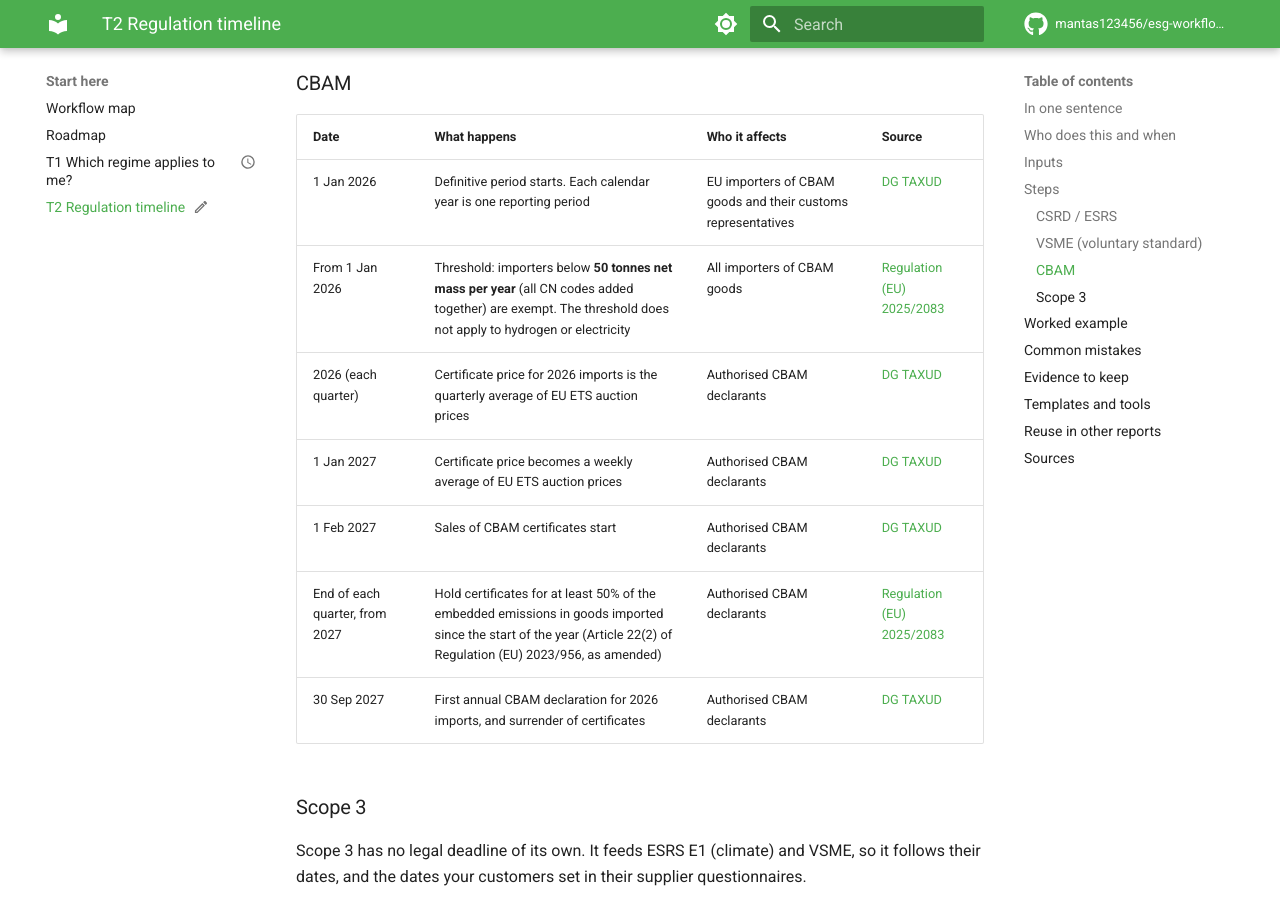
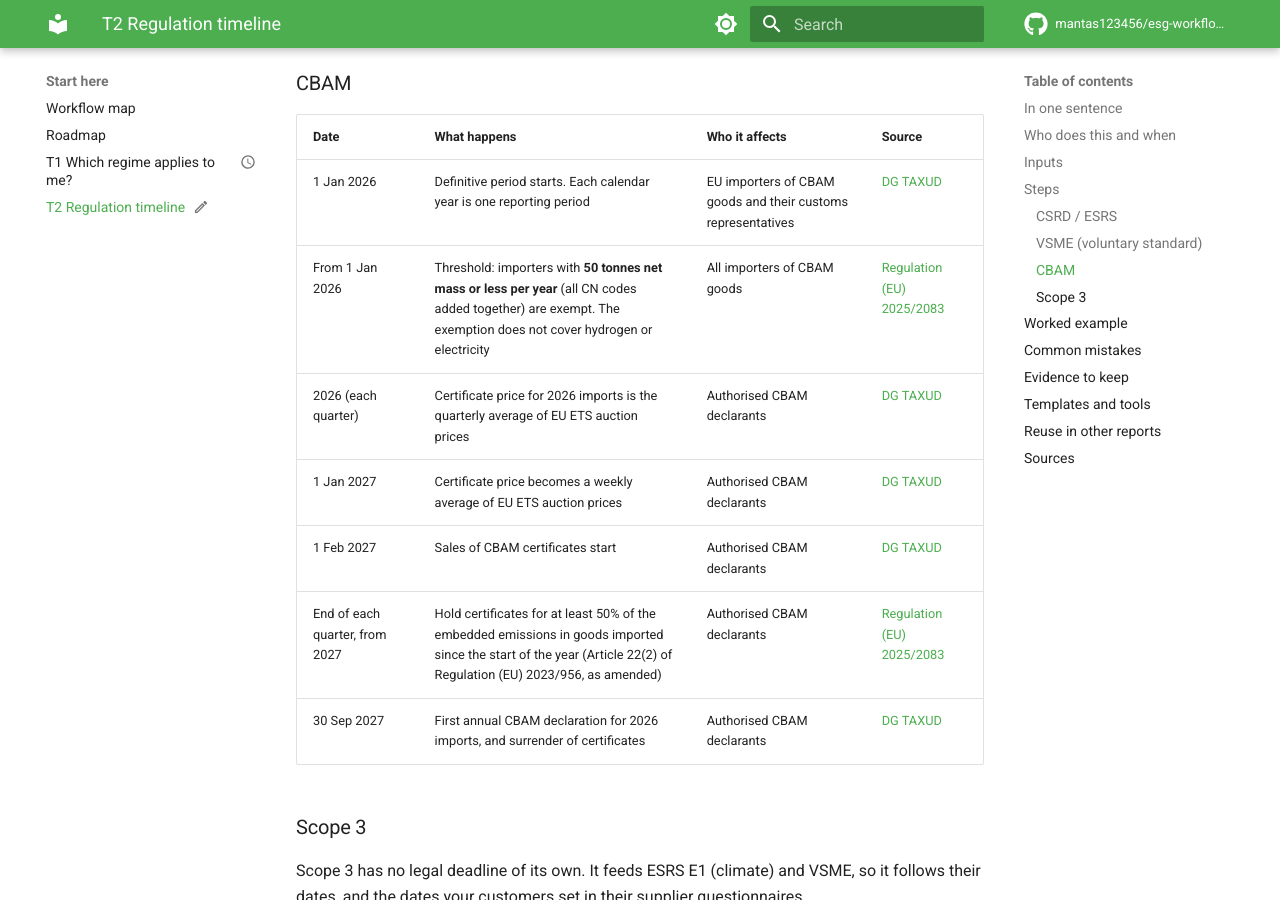
Before and after one commit to mantas123456/esg-workflows-handbook, an MkDocs documentation site: the page built from docs/start-here/timeline.md, in a window 1280 px wide and 900 px high, scrolled down 2204 px. Built offline with MkDocs 1.6.1 and Material for MkDocs 9.7.7, drawn with Linux system fonts in a browser that asks for light colours; comment, search, counter and statistics services are not loaded.

Commit message:
T2: fix CBAM threshold boundary wording
The exemption covers imports that do not exceed 50 t, so exactly 50 t is
exempt. Say "50 tonnes or less" instead of "below 50 tonnes".

Co-Authored-By: Claude Opus 5.5 <noreply@anthropic.com>

```diff
--- a/docs/start-here/timeline.md
+++ b/docs/start-here/timeline.md
@@ -64,7 +64,7 @@ your customer or bank asks for the data.
 | Date | What happens | Who it affects | Source |
 |---|---|---|---|
 | 1 Jan 2026 | Definitive period starts. Each calendar year is one reporting period | EU importers of CBAM goods and their customs representatives | [DG TAXUD](https://taxation-customs.ec.europa.eu/carbon-border-adjustment-mechanism/cbam-definitive-regime_en) |
-| From 1 Jan 2026 | Threshold: importers below **50 tonnes net mass per year** (all CN codes added together) are exempt. The threshold does not apply to hydrogen or electricity | All importers of CBAM goods | [Regulation (EU) 2025/2083](https://eur-lex.europa.eu/eli/reg/2025/2083/oj/eng) |
+| From 1 Jan 2026 | Threshold: importers with **50 tonnes net mass or less per year** (all CN codes added together) are exempt. The exemption does not cover hydrogen or electricity | All importers of CBAM goods | [Regulation (EU) 2025/2083](https://eur-lex.europa.eu/eli/reg/2025/2083/oj/eng) |
 | 2026 (each quarter) | Certificate price for 2026 imports is the quarterly average of EU ETS auction prices | Authorised CBAM declarants | [DG TAXUD](https://taxation-customs.ec.europa.eu/carbon-border-adjustment-mechanism/price-cbam-certificates_en) |
 | 1 Jan 2027 | Certificate price becomes a weekly average of EU ETS auction prices | Authorised CBAM declarants | [DG TAXUD](https://taxation-customs.ec.europa.eu/carbon-border-adjustment-mechanism/price-cbam-certificates_en) |
 | 1 Feb 2027 | Sales of CBAM certificates start | Authorised CBAM declarants | [DG TAXUD](https://taxation-customs.ec.europa.eu/carbon-border-adjustment-mechanism/price-cbam-certificates_en) |
```
